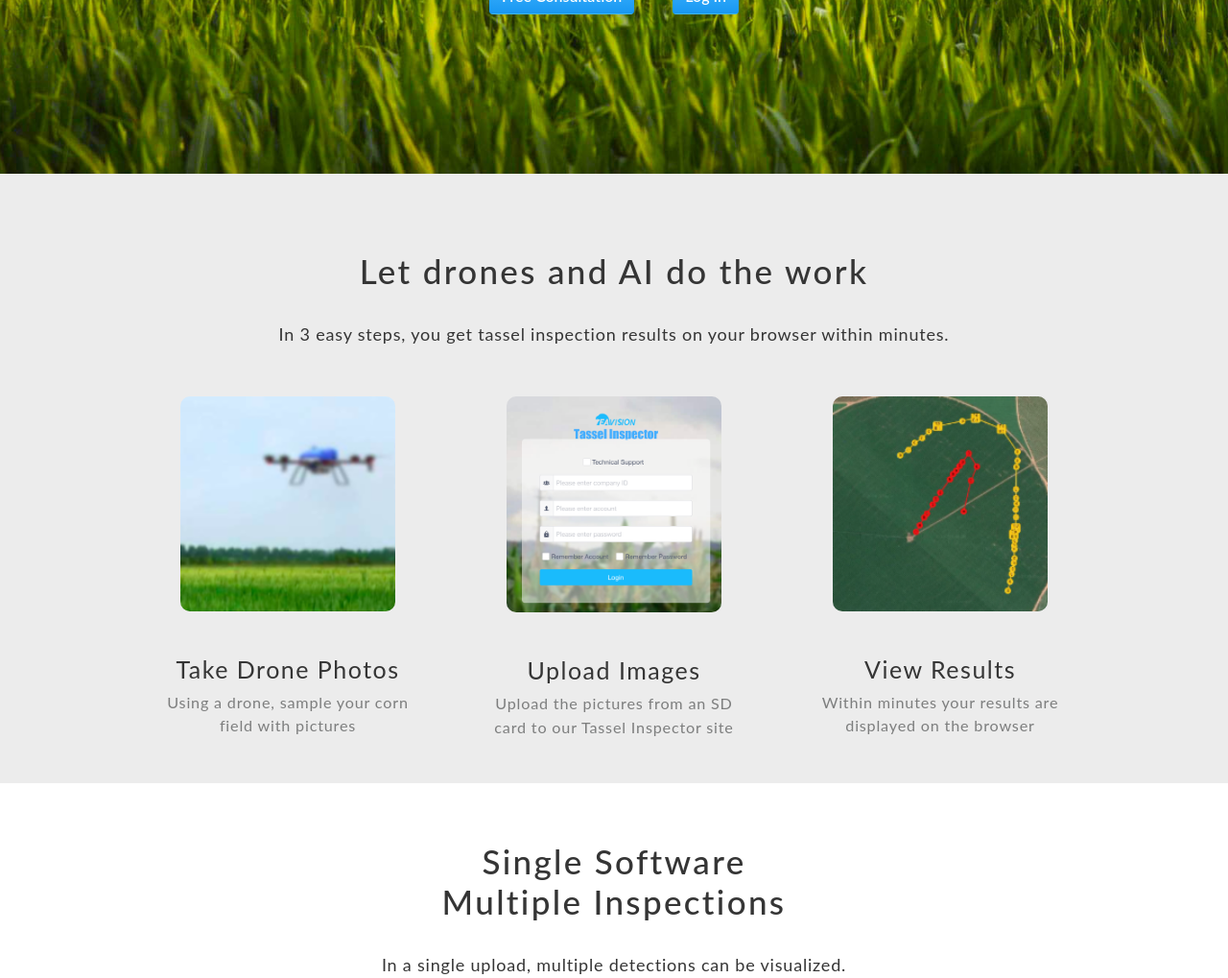
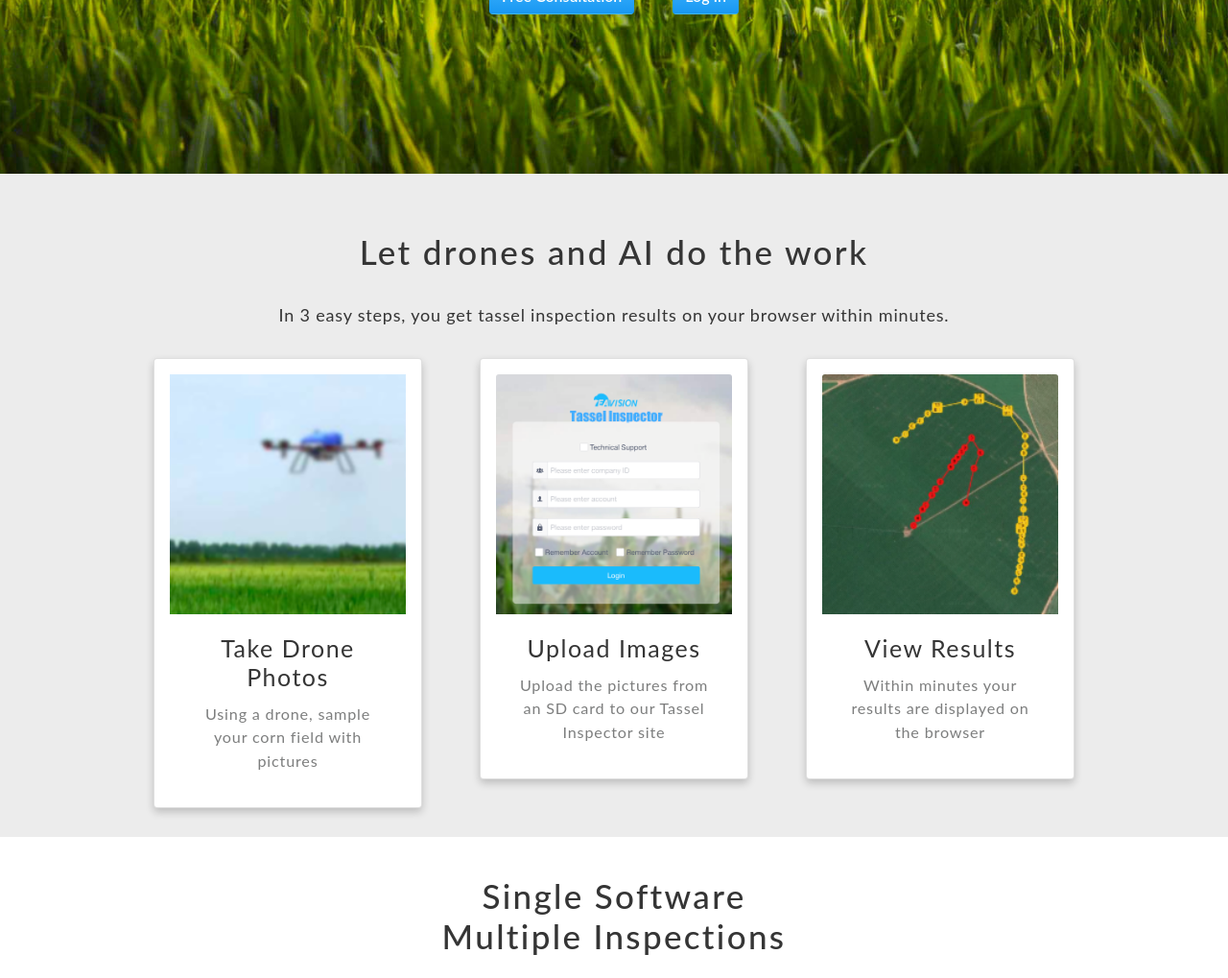
Before and after one commit to wangj383/eavisiontech, a PHP site: page /service.html in a window 1280 px wide. Shown: the part 539-1558 px from the top of the page at 96% size. Run offline with PHP 8.4, Linux system fonts and the light colour scheme; grey boxes are pictures that could not be loaded.

Commit message:
edited service page

```diff
--- a/index.html
+++ b/index.html
@@ -156,7 +156,7 @@
 					<div class="col-md-8 col-sm-11">
 						<h2>Drones at Work: Agriculture</h2>
 						<p>We are modernizing the agriculture industry. Our industrial drones have the unique ability to navigate autonomously, to avoid obstacles in their path, and to adapt to changing terrains. They are more precise than humans and faster than traditional machines — the best of both worlds.</p>
-						<a href="solution.html"><button class="button blue-button">SEE HOW</button></a>
+						<a href="solution.html"><button class="button blue-button">See how</button></a>
 					</div>
 				</div>
 			</div>
--- a/service.html
+++ b/service.html
@@ -93,38 +93,45 @@
 				</div>
 				<div class="row stepsContainer">
 					<div class="col-3 serviceStep">
-						<div>
-							<img class='round' src="static/img/service-step1.png">
+						<div class="card bg-white">
+							<img src="static/img/service-step1.png">
 							<!-- <h2 class="imgOverlay1">1</h2> -->
-							<h3>Take Drone Photos</h3>
-							<p>Using a drone, sample your corn field with pictures</p>
+
+							<div class="card-body">
+								<h3 class="card-title">Take Drone Photos</h3>
+								<p class="card-text">Using a drone, sample your corn field with pictures</p>
+							</div>
 						</div>
 					</div>
 					<!-- <div class="col-1">
 						<img class="arrowicon" src="static/img/icons/rightarrow.png">
 					</div> -->
 					<div class="col-3 serviceStep">
-						<div>
-							<img class='round' src="static/img/service-step2.png">
+						<div class="card bg-white">
+							<img class="card-img-top" src="static/img/service-step2.png" alt="step 2 image">
 							<!-- <h2 class="imgOverlay2">2</h2> -->
-							<h3>Upload Images</h3>
-							<p>Upload the pictures from an SD card to our Tassel Inspector site</p>
+							<div class="card-body">
+								<h3 class="card-title">Upload Images</h3>
+								<p class="card-text">Upload the pictures from an SD card to our Tassel Inspector site</p>
+							</div>
 						</div>
 					</div>
 					<!-- <div class="col-1">
 						<img class="arrowicon" src="static/img/icons/rightarrow.png">
 					</div> -->
 					<div class="col-3 serviceStep">
-						<div>
-							<img class='round' src="static/img/service-step3.png">
+						<div class="card bg-white">
+							<img class="card-img-top" src="static/img/service-step3.png">
 							<!-- <h2 class="imgOverlay3">3</h2> -->
-							<h3>View Results</h3>
-							<p>Within minutes your results are displayed on the browser</p>
+							<div class="card-body">
+								<h3 class="card-title">View Results</h3>
+								<p class="card-text">Within minutes your results are displayed on the browser</p>
+							</div>
 						</div>
 					</div>
+
 				</div>
 			</div>
-
 			<div class="row bgWhite">
 				<div class="col-12">
 					<h2>Single Software </br>
@@ -133,7 +140,7 @@
 			</div>
 			<div class="row bgWhite">
 				<div class="col-sm-8 mx-auto">
-					<p>In a single upload, multiple detections can be visualized.</p>
+					<p>In a single upload, multiple detections can be visualized</p>
 				</div>
 			</div>
 			<div class="row bgWhite slideshowSection container-fluid">
--- a/solution.html
+++ b/solution.html
@@ -246,7 +246,7 @@
 		<!-- Learn More -->
 		<div class="learnMore">
 			<h2>Want to learn more?</h2>
-			<a href="mailto:info@eavision.com"><button class="button blue-border-button">Contact Us</button></a>
+			<a href="mailto:info@eavision.com"><button class="button blue-button">Contact Us</button></a>
 		</div>
 		<!-- Learn More end -->
 	</div>
--- a/static/css/eavisionStyle.css
+++ b/static/css/eavisionStyle.css
@@ -378,11 +378,13 @@ video {
 #productContext h2{
 	margin-top: 64px;
 	margin-bottom: 0px;
+	color: white;
 }
 
 #productContext p{
 	margin-top: 24px;
 	margin-bottom: 24px;
+	color: white;
 }
 
 #productContext .blue-button{
@@ -431,11 +433,13 @@ video {
 #solutionDescription h2{
 	margin-top: 64px;
 	margin-bottom: 64px;
+	color: white;
 }
 
 #solutionDescription p{
 	margin-top: 16px;
 	margin-bottom: 48px;
+	color: white;
 }
 
 #solutionDescription .solutionIcons p{
@@ -519,6 +523,9 @@ video {
 
 #serviceDescription{
 	text-align: center;
+	/* background-image: url("../img/Hexagon-dotted-connect-line-background.jpg");
+	background-size: cover;
+	background-position: center; */
 	background-color: #ececec ;
 }
 
@@ -534,7 +541,7 @@ video {
 	/* color:#289CEB; */
 }
 #serviceDescription h2{
-	margin-top: 60px;
+	margin-top: 40px;
 	margin-bottom: 32px;
 }
 #serviceDescription h3{
@@ -546,6 +553,7 @@ video {
 
 #serviceDescription .stepsContainer{
 	justify-content: center;
+	margin-top:15px;
 }
 
 #serviceDescription .serviceStep{
@@ -561,16 +569,24 @@ video {
 
 #serviceDescription .serviceStep img{
 	position:relative;
-	width: 80%;
-	height: auto;
+
+	height: 250px;
+	width: auto;
+	/* margin: 0 auto;
 	margin-top: 35px;
-	margin-bottom: 45px;
+	margin-bottom: 45px; */
 }
 
 #serviceDescription .serviceStep p{
 	font-size: 90%;
 	color: rgb(125, 126, 126);
 }
+#serviceDescription .card {
+	box-shadow: 0 4px 8px 0 rgba(0, 0, 0, 0.2);
+	padding: 16px;
+	text-align: center;
+	background-color: #f1f1f1;
+  }
 
 #serviceDescription .col-1 .arrowicon{
 	position: relative;
@@ -614,6 +630,10 @@ video {
 #serviceDescription .w-100{
 	width: 450px !important;
 	height:268px;
+}
+
+#serviceDescription .thumbnails-carousel img{
+	width: 110px;
 }
 
 .serviceSection{
--- a/vision.html
+++ b/vision.html
@@ -140,7 +140,7 @@
 		<!-- Learn More -->
 		<div class="learnMore">
 			<h2>Want to learn more?</h2>
-			<a href="mailto:info@eavision.com"><button class="button blue-border-button">Contact Us</button></a>
+			<a href="mailto:info@eavision.com"><button class="button blue-button">Contact Us</button></a>
 		</div>
 		<!-- Learn More end -->
 	</div>
```
Also changed, not shown: other parts of service.html (+39 -2 lines), static/img/Hexagon-dotted-connect-line-background.jpg (added).
